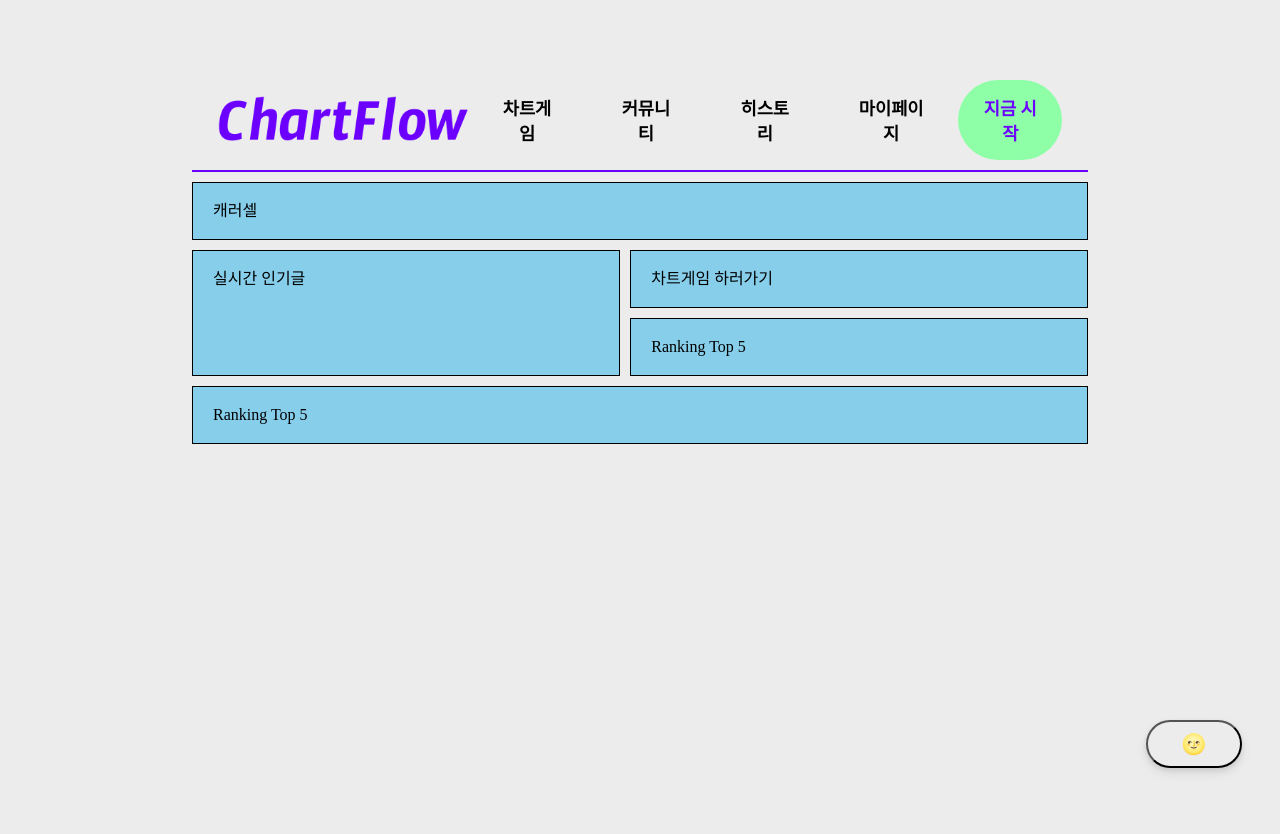
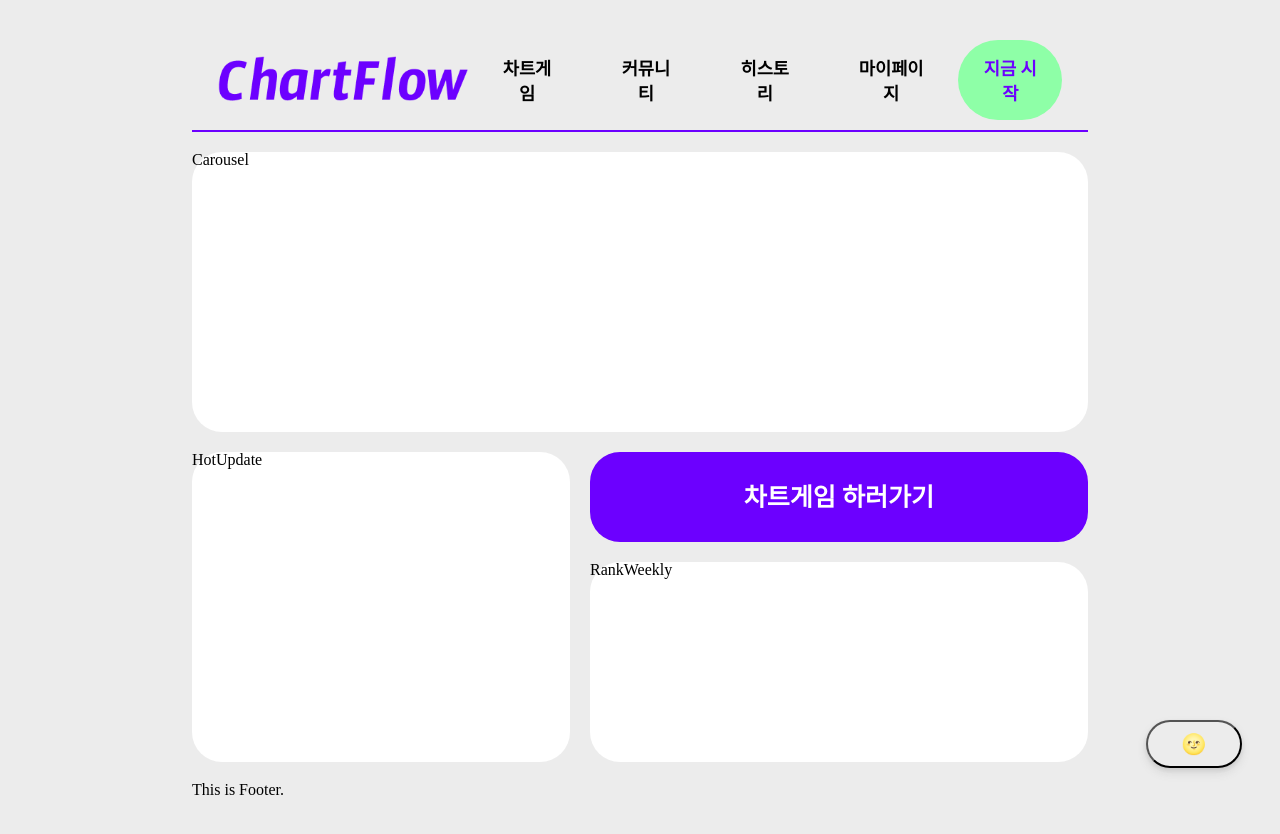
Before and after one commit to KUMA93/ChartFlow, a React (Create React App) app in the folder FrontEnd/chartflow/: page / in a window 1280 px wide. Shown: the top 834 px of the page. Before the commit the page ends 800 px from the top, so only its background shows below. Built offline with nearby package versions, Linux system fonts and the light colour scheme; a web font is replaced by a local one.

Commit message:
Feat: Grid Layout 구현

```diff
--- a/FrontEnd/chartflow/src/components/Carousel/Carousel.module.css
+++ b/FrontEnd/chartflow/src/components/Carousel/Carousel.module.css
@@ -1,2 +1,6 @@
-.box {
+.item {
+  border-radius: 30px;
+  background-color: #fff;
+  width: 100%;
+  height: 100%;
 }
--- a/FrontEnd/chartflow/src/components/Carousel/index.jsx
+++ b/FrontEnd/chartflow/src/components/Carousel/index.jsx
@@ -3,7 +3,7 @@ import styles from "./Carousel.module.css";
 function Carousel() {
   return (
     <>
-      <div className={styles.box}>Carousel</div>
+      <div className={styles.item}>Carousel</div>
     </>
   );
 }
--- a/FrontEnd/chartflow/src/components/HotUpdate/HotUpdate.module.css
+++ b/FrontEnd/chartflow/src/components/HotUpdate/HotUpdate.module.css
@@ -1,2 +1,5 @@
-.box {
+.item {
+  border-radius: 30px;
+  height: 100%;
+  background-color: #fff;
 }
--- a/FrontEnd/chartflow/src/components/HotUpdate/index.jsx
+++ b/FrontEnd/chartflow/src/components/HotUpdate/index.jsx
@@ -3,7 +3,7 @@ import styles from "./HotUpdate.module.css";
 function HotUpdate() {
   return (
     <>
-      <div className={styles.box}>HotUpdate</div>
+      <div className={styles.item}>HotUpdate</div>
     </>
   );
 }
--- a/FrontEnd/chartflow/src/components/RankWeekly/RankWeekly.module.css
+++ b/FrontEnd/chartflow/src/components/RankWeekly/RankWeekly.module.css
@@ -1,2 +1,5 @@
-.box {
+.item {
+  border-radius: 30px;
+  height: 100%;
+  background-color: #fff;
 }
--- a/FrontEnd/chartflow/src/components/RankWeekly/index.jsx
+++ b/FrontEnd/chartflow/src/components/RankWeekly/index.jsx
@@ -3,7 +3,7 @@ import styles from "./RankWeekly.module.css";
 function RankWeekly() {
   return (
     <>
-      <div className={styles.box}>RankWeekly</div>
+      <div className={styles.item}>RankWeekly</div>
     </>
   );
 }
--- /dev/null
+++ b/FrontEnd/chartflow/src/pages/ChartGame/ChartGame.module.css
@@ -0,0 +1,41 @@
+.container {
+  display: grid;
+  grid-gap: 20px;
+  height: 100vh;
+  grid-template-areas:
+    "chart buysell"
+    "chart status"
+    "chart hint"
+    "chart settings"
+    "chart end";
+  grid-template-rows: 200px 1fr 50px 50px 50px;
+  grid-template-columns: 1fr 300px;
+}
+
+.container div {
+  border: 0.1em solid black;
+  background-color: #fff;
+}
+.chart {
+  grid-area: chart;
+}
+
+.buysell {
+  grid-area: buysell;
+}
+
+.status {
+  grid-area: status;
+}
+
+.hint {
+  grid-area: hint;
+}
+
+.settings {
+  grid-area: settings;
+}
+
+.end {
+  grid-area: end;
+}
--- a/FrontEnd/chartflow/src/pages/ChartGame/index.jsx
+++ b/FrontEnd/chartflow/src/pages/ChartGame/index.jsx
@@ -1,12 +1,16 @@
-import NavBar from "../../components/Header";
+import styles from "./ChartGame.module.css";
 
-function ChartGame() {
+const ChartGame = () => {
   return (
-    <>
-      <NavBar />
-      <p>This is ChartGame page.</p>
-    </>
+    <div className={styles.container}>
+      <div className={styles.chart}>주식 차트</div>
+      <div className={styles.buysell}>주식 매매</div>
+      <div className={styles.status}>게임 현황</div>
+      <div className={styles.hint}>힌트</div>
+      <div className={styles.settings}>설정</div>
+      <div className={styles.end}>게임 종료</div>
+    </div>
   );
-}
+};
 
 export default ChartGame;
--- a/FrontEnd/chartflow/src/pages/MainPage/MainPage.module.css
+++ b/FrontEnd/chartflow/src/pages/MainPage/MainPage.module.css
@@ -1,21 +1,22 @@
 .container {
   display: grid;
-  grid-gap: 10px;
+  grid-gap: 20px;
+  height: 100vh;
   grid-template-areas:
+    /* "header header" */
     "carousel carousel"
     "hotUpdate gotoGame"
     "hotUpdate rankWeekly"
     "footer footer";
+  grid-template-rows: 300px 90px 200px 100px;
 }
 
-.container div {
-  background-color: skyblue;
-  padding: 20px;
-  border: 1px solid black;
+.header {
+  grid-area: header;
 }
 
 .carousel {
-  margin-top: 10px;
+  margin-top: 20px;
   grid-area: carousel;
 }
 
@@ -25,6 +26,14 @@
 
 .gotoGame {
   grid-area: gotoGame;
+  border-radius: 30px;
+  background: #6c00ff;
+  padding: 22px 0px;
+  color: #fff;
+  font-weight: 600;
+  font-size: 25px;
+  text-align: center;
+  line-height: 6vh;
 }
 
 .rankWeekly {
--- a/FrontEnd/chartflow/src/pages/MainPage/index.jsx
+++ b/FrontEnd/chartflow/src/pages/MainPage/index.jsx
@@ -11,11 +11,19 @@ const MainPage = () => {
     <>
       <Header />
       <div className={styles.container}>
-        <div className={styles.carousel}>캐러셀</div>
-        <div className={styles.hotUpdate}>실시간 인기글</div>
+        <div className={styles.carousel}>
+          <Carousel />
+        </div>
+        <div className={styles.hotUpdate}>
+          <HotUpdate />
+        </div>
         <div className={styles.gotoGame}>차트게임 하러가기</div>
-        <div className={styles.rankWeekly}>Ranking Top 5</div>
-        <div className={styles.footer}>Ranking Top 5</div>
+        <div className={styles.rankWeekly}>
+          <RankWeekly />
+        </div>
+        <div className={styles.footer}>
+          <Footer />
+        </div>
       </div>
       <Toggle />
     </>
--- a/FrontEnd/chartflow/src/styles/GlobalStyle.js
+++ b/FrontEnd/chartflow/src/styles/GlobalStyle.js
@@ -15,7 +15,7 @@ const GlobalStyle = createGlobalStyle`
     body{
         background: ${({ theme }) => theme.bg};
         color: ${({ theme }) => theme.font.deep};
-        margin: 10vh 15vw;
+        margin: 5vh 15vw;
         font-family: 'SUIT-Regular';
         @font-face {
         font-family: 'SUIT-Regular';
```
